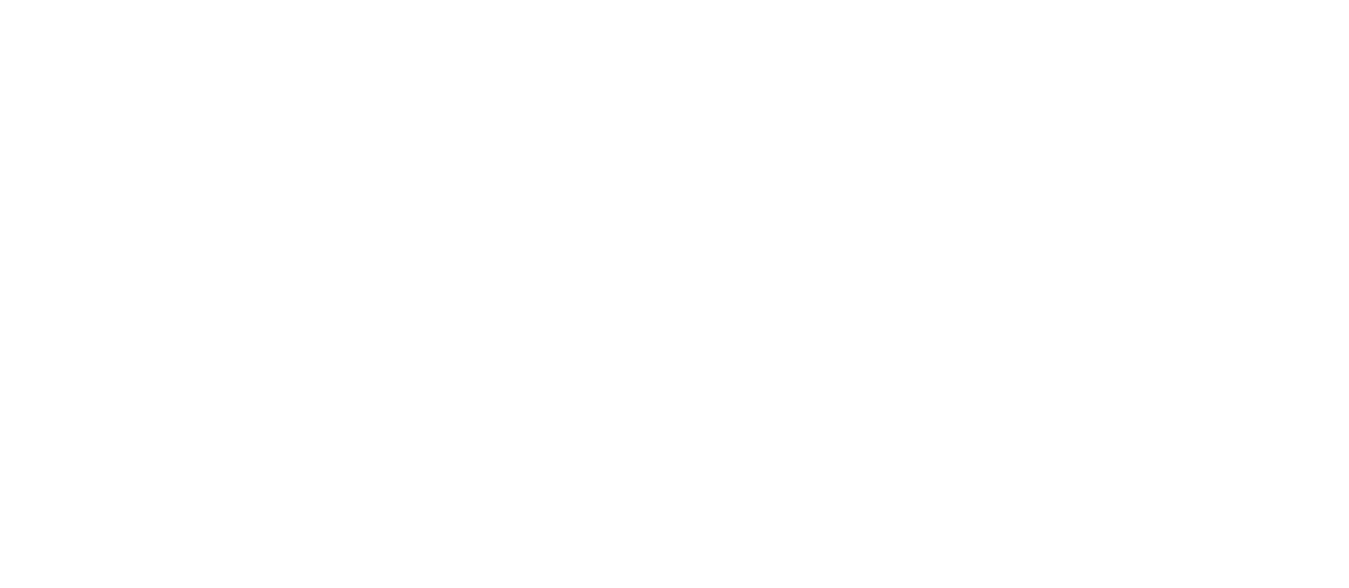
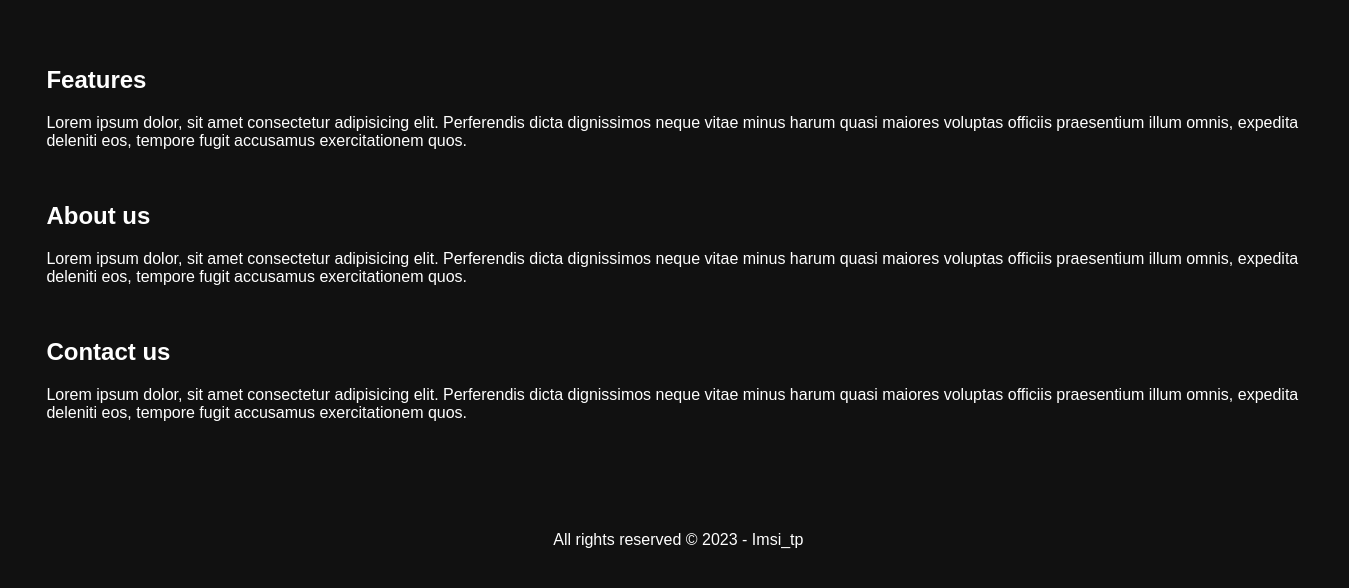
Before and after one commit to lablack576/imsi_tp, a plain HTML site: page index.html in a window 1280 px wide. Shown: the whole page, 1349 px wide, since content can reach past the window. Drawn offline with Linux system fonts and the light colour scheme.

Commit message:
footer and section

```diff
--- a/index.html
+++ b/index.html
@@ -14,8 +14,23 @@
     <nav></nav>
     <header></header>
 
-    <main></main>
+    <main>
+      <section id="features">
+        <h1>Features</h1>
+        <p>Lorem ipsum dolor, sit amet consectetur adipisicing elit. Perferendis dicta dignissimos neque vitae minus harum quasi maiores voluptas officiis praesentium illum omnis, expedita deleniti eos, tempore fugit accusamus exercitationem quos.</p>
+      </section>
+      <section id="About_us">
+        <h1>About us</h1>
+        <p>Lorem ipsum dolor, sit amet consectetur adipisicing elit. Perferendis dicta dignissimos neque vitae minus harum quasi maiores voluptas officiis praesentium illum omnis, expedita deleniti eos, tempore fugit accusamus exercitationem quos.</p>
+      </section>
+      <section id="Contact_us">
+        <h1>Contact us</h1>
+        <p>Lorem ipsum dolor, sit amet consectetur adipisicing elit. Perferendis dicta dignissimos neque vitae minus harum quasi maiores voluptas officiis praesentium illum omnis, expedita deleniti eos, tempore fugit accusamus exercitationem quos.</p>
+      </section>
+    </main>
 
-    <footer></footer>
+    <footer>
+      <p>All rights reserved © 2023 - Imsi_tp</p>
+    </footer>
   </body>
 </html>
--- a/style.css
+++ b/style.css
@@ -0,0 +1,25 @@
+body{
+    background-color: #111;
+    color: white;
+    font-family: sans-serif;
+}
+
+footer{
+    position: sticky;
+    top: 100%;
+    bottom: 0;
+    padding: 2.4rem;
+    width: 100%;
+    display: flex;
+    justify-content: center;
+    align-items: cente;
+}
+
+main {display: flex;
+flex-direction: column;
+justify-content: center;
+align-items: center;
+width: 100%;
+gap: 1rem;
+padding: 2.4rem;
+}
```
Also changed, not shown: 1 other file.
